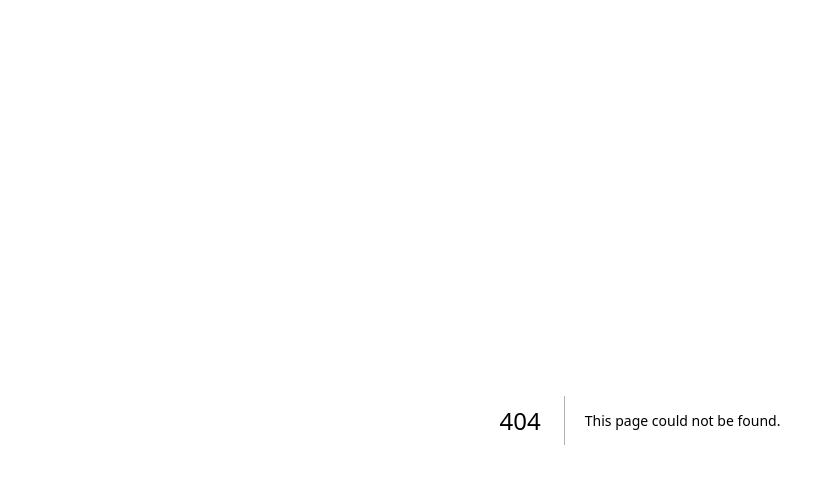
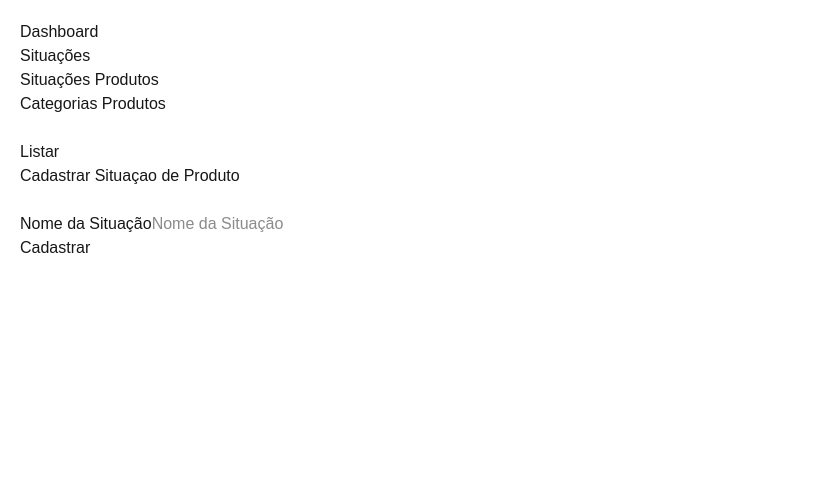
Before and after one commit to CamiPeroto/adm-react, a Next.js app: page /product-situations/create in a window 1280 px wide. Before the commit this address had no page. Shown: the top 484 px of the page, without its empty margins (0-819 px from the left). Built offline with nearby package versions, Linux system fonts and the light colour scheme.

Commit message:
Implementando o criar

```diff
--- /dev/null
+++ b/src/app/product-categories/create/page.tsx
@@ -0,0 +1,87 @@
+"use client";
+import { useState } from "react";
+import instance from "@/service/api";
+import Menu from "@/app/components/Menu";
+import Link from "next/link";
+
+export default function CreateProductCategory() {
+  //Estado para o campo name
+  const [name, setName] = useState<string>("");
+  //Apresentar carregamento
+  const [loading, setLoading] = useState<boolean>(false);
+  //Apresentar erros
+  const [error, setError] = useState<string | null>(null);
+  //Apresentar sucesso
+  const [success, setSuccess] = useState<string | null>(null);
+
+  //Função para enviar os dados para a API
+  const handleSubmit = async (event: React.FormEvent) => {
+    //evitar o recarregar da página ao enviar o form
+    event.preventDefault();
+    //inicia o carregamento
+    setLoading(true);
+    //limpa o erro anterior
+    setError(null);
+    //limpa o sucesso anterior
+    setSuccess(null);
+
+    try{
+        //fazer a requisição pra api e enviar os dados
+        const response = await instance.post("/product-categories", {
+            name: name,
+        });
+        //exibir mensagem de sucesso
+        setSuccess(response.data.message || "Categoria cadastrada com sucesso!");
+        //limpa o campo do formulário
+        setName("");
+
+    }catch(error: any){
+        //verifica se o erro contem mensagens de validação
+        if(error.response && error.response.data && error.response.data.message){
+            //exibe mensagens de erro se for um array
+            if(Array.isArray(error.response.data.message)){
+                setError(error.response.data.message.join(" - "));
+            }else{
+                //exibe uma unica mensagem de erro
+             setError(error.response.data.message);
+            }
+        }else{
+            setError("Erro ao criar a categoria!");
+            setLoading(false);
+        }
+    }finally{
+        //termina o carregamento
+        setLoading(false);
+    }
+  }
+  return(
+    <div>
+       <Menu/> <br />
+
+       <Link href={`/product-categories/list`}>Listar Cat</Link><br />
+       <h1>Cadastrar Categoria</h1><br />
+        {/* exibir mensagem de carregamento */}
+        {loading && <p>Carregando...</p>}
+        {/* exibir erro, se houver */}
+        {error && <p style ={{color: "#f00"}}>{error}</p>}
+        {/* exibir sucesso, se houver */}
+        {success && <p style ={{color: "#086"}}>{success}</p>}
+
+        <form onSubmit={handleSubmit}>
+            <div>
+                <label htmlFor="name">Nome da Categoria</label>
+                <input
+                type="text"
+                id="name"
+                value = {name}
+                placeholder="Nome da Categoria"
+                onChange={(e) => setName(e.target.value)}
+                />
+            </div>
+            <button type="submit" disabled ={loading}>
+                {loading ? "Enviando..." : "Cadastrar"}
+            </button>
+        </form>
+    </div>
+  )
+}
--- a/src/app/product-categories/list/page.tsx
+++ b/src/app/product-categories/list/page.tsx
@@ -3,6 +3,7 @@ import instance from "@/service/api";
 import { useEffect, useState } from "react";
 import Menu from "@/app/components/Menu";
 import Pagination from "@/app/components/Pagination";
+import Link from "next/link";
 
 //definir tipos para a resposta da API
 interface productCategory {
@@ -55,6 +56,7 @@ export default function productCategoryList(){
     return(
         <div>
              <Menu/> <br />
+             <Link href = {`/product-categories/create`}>Cadastrar</Link> <br />
             <h1>Listar as categorias</h1>
 
             {/* exibir mensagem de carregamento */}
--- /dev/null
+++ b/src/app/product-situations/create/page.tsx
@@ -0,0 +1,87 @@
+"use client";
+import { useState } from "react";
+import instance from "@/service/api";
+import Menu from "@/app/components/Menu";
+import Link from "next/link";
+
+export default function CreateProductSituation() {
+  //Estado para o campo name
+  const [name, setName] = useState<string>("");
+  //Apresentar carregamento
+  const [loading, setLoading] = useState<boolean>(false);
+  //Apresentar erros
+  const [error, setError] = useState<string | null>(null);
+  //Apresentar sucesso
+  const [success, setSuccess] = useState<string | null>(null);
+
+  //Função para enviar os dados para a API
+  const handleSubmit = async (event: React.FormEvent) => {
+    //evitar o recarregar da página ao enviar o form
+    event.preventDefault();
+    //inicia o carregamento
+    setLoading(true);
+    //limpa o erro anterior
+    setError(null);
+    //limpa o sucesso anterior
+    setSuccess(null);
+
+    try{
+        //fazer a requisição pra api e enviar os dados
+        const response = await instance.post("/product-situations", {
+            name: name,
+        });
+        //exibir mensagem de sucesso
+        setSuccess(response.data.message || "Situação Cadastrada com sucesso!");
+        //limpa o campo do formulário
+        setName("");
+
+    }catch(error: any){
+        //verifica se o erro contem mensagens de validação
+        if(error.response && error.response.data && error.response.data.message){
+            //exibe mensagens de erro se for um array
+            if(Array.isArray(error.response.data.message)){
+                setError(error.response.data.message.join(" - "));
+            }else{
+                //exibe uma unica mensagem de erro
+             setError(error.response.data.message);
+            }
+        }else{
+            setError("Erro ao criar a situação!");
+            setLoading(false);
+        }
+    }finally{
+        //termina o carregamento
+        setLoading(false);
+    }
+  }
+  return(
+    <div>
+       <Menu/> <br />
+
+       <Link href={`/product-situations/list`}>Listar</Link><br />
+       <h1>Cadastrar Situaçao de Produto</h1><br />
+        {/* exibir mensagem de carregamento */}
+        {loading && <p>Carregando...</p>}
+        {/* exibir erro, se houver */}
+        {error && <p style ={{color: "#f00"}}>{error}</p>}
+        {/* exibir sucesso, se houver */}
+        {success && <p style ={{color: "#086"}}>{success}</p>}
+
+        <form onSubmit={handleSubmit}>
+            <div>
+                <label htmlFor="name">Nome da Situação</label>
+                <input
+                type="text"
+                id="name"
+                value = {name}
+                placeholder="Nome da Situação"
+                onChange={(e) => setName(e.target.value)}
+                />
+            </div>
+            <button type="submit" disabled ={loading}>
+                {loading ? "Enviando..." : "Cadastrar"}
+            </button>
+        </form>
+    </div>
+  )
+}
--- a/src/app/product-situations/list/page.tsx
+++ b/src/app/product-situations/list/page.tsx
@@ -3,6 +3,7 @@ import instance from "@/service/api";
 import { useEffect, useState } from "react";
 import Menu from "@/app/components/Menu";
 import Pagination from "@/app/components/Pagination";
+import Link from "next/link";
 
 
 //definir tipos para a resposta da API
@@ -56,6 +57,7 @@ export default function productSituationList(){
     return(
         <div>
              <Menu/><br />
+             <Link href = {`/product-situations/create`}>Cadastrar</Link> <br />
             <h1>Listar as situações</h1>
 
             {/* exibir mensagem de carregamento */}
--- a/src/app/situations/[id]/page.tsx
+++ b/src/app/situations/[id]/page.tsx
@@ -62,7 +62,7 @@ export default function SituationDetails(){
             {/* exibir mensagem de carregamento */}
             {loading && <p>Carregando...</p>}
             {/* exibir erro, se houver */}
-            {error && <p>{error}</p>}
+             {error && <p style ={{color: "#f00"}}>{error}</p>}
 
             {/* Imprimir os detalhes do Registro */}
             {situation && !loading && !error &&(
--- /dev/null
+++ b/src/app/situations/create/page.tsx
@@ -0,0 +1,87 @@
+"use client";
+import { useState } from "react";
+import instance from "@/service/api";
+import Menu from "@/app/components/Menu";
+import Link from "next/link";
+
+export default function CreateSituation() {
+  //Estado para o campo nameSituation
+  const [nameSituation, setNameSituation] = useState<string>("");
+  //Apresentar carregamento
+  const [loading, setLoading] = useState<boolean>(false);
+  //Apresentar erros
+  const [error, setError] = useState<string | null>(null);
+  //Apresentar sucesso
+  const [success, setSuccess] = useState<string | null>(null);
+
+  //Função para enviar os dados para a API
+  const handleSubmit = async (event: React.FormEvent) => {
+    //evitar o recarregar da página ao enviar o form
+    event.preventDefault();
+    //inicia o carregamento
+    setLoading(true);
+    //limpa o erro anterior
+    setError(null);
+    //limpa o sucesso anterior
+    setSuccess(null);
+
+    try{
+        //fazer a requisição pra api e enviar os dados
+        const response = await instance.post("/situations", {
+            nameSituation: nameSituation,
+        });
+        //exibir mensagem de sucesso
+        setSuccess(response.data.message || "Situação Cadastrada com sucesso!");
+        //limpa o campo do formulário
+        setNameSituation("");
+
+    }catch(error: any){
+        //verifica se o erro contem mensagens de validação
+        if(error.response && error.response.data && error.response.data.message){
+            //exibe mensagens de erro se for um array
+            if(Array.isArray(error.response.data.message)){
+                setError(error.response.data.message.join(" - "));
+            }else{
+                //exibe uma unica mensagem de erro
+             setError(error.response.data.message);
+            }
+        }else{
+            setError("Erro ao criar a situação!");
+            setLoading(false);
+        }
+    }finally{
+        //termina o carregamento
+        setLoading(false);
+    }
+  }
+  return(
+    <div>
+       <Menu/> <br />
+
+       <Link href={`/situations/list`}>Listar</Link><br />
+       <h1>Cadastrar Situaçao</h1><br />
+        {/* exibir mensagem de carregamento */}
+        {loading && <p>Carregando...</p>}
+        {/* exibir erro, se houver */}
+        {error && <p style ={{color: "#f00"}}>{error}</p>}
+        {/* exibir sucesso, se houver */}
+        {success && <p style ={{color: "#086"}}>{success}</p>}
+
+        <form onSubmit={handleSubmit}>
+            <div>
+                <label htmlFor="nameSituation">Nome da Situação</label>
+                <input
+                type="text"
+                id="nameSituation"
+                value = {nameSituation}
+                placeholder="Nome da Situação"
+                onChange={(e) => setNameSituation(e.target.value)}
+                />
+            </div>
+            <button type="submit" disabled ={loading}>
+                {loading ? "Enviando..." : "Cadastrar"}
+            </button>
+        </form>
+    </div>
+  )
+}
--- a/src/app/situations/list/page.tsx
+++ b/src/app/situations/list/page.tsx
@@ -56,12 +56,13 @@ export default function SituationList(){
     return(
         <div>
            <Menu/> <br />
+           <Link href = {`/situations/create`}>Cadastrar</Link> <br />
             <h1>Listar as situações</h1><br />
 
             {/* exibir mensagem de carregamento */}
             {loading && <p>Carregando...</p>}
             {/* exibir erro, se houver */}
-            {error && <p>{error}</p>}
+            {error && <p style ={{color: "#f00"}}>{error}</p>}
 
             {!loading && !error && (
                 <table>
```
